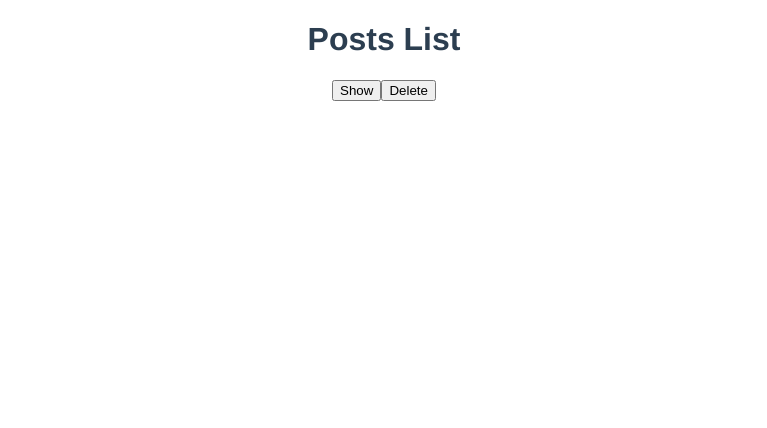
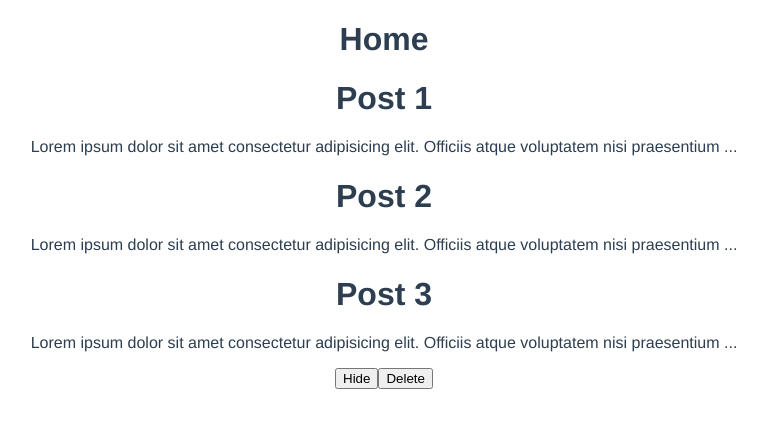
Before and after one commit to fisheeesh/Composition-Api, a Vue app: page / in a window 1280 px wide. Shown: the top 428 px of the page, without its empty margins (256-1023 px from the left). Built offline with nearby package versions, Linux system fonts and the light colour scheme.

Commit message:
recover all

```diff
--- a/src/components/PostsList.vue
+++ b/src/components/PostsList.vue
@@ -1,28 +1,21 @@
 <template>
-  <h1>Posts List</h1>
   <div v-for="post in posts" :key="post.id">
-    <div v-if="isShow">
-      <SinglePost :post="post"></SinglePost>
-    </div>
+    <SinglePost :post="post"></SinglePost>
   </div>
-  <button @click="isShow = !isShow">Show</button>
 </template>
 
 <script>
-import { ref } from 'vue';
 import SinglePost from './SinglePost'
+import { onMounted, onUnmounted, onUpdated } from 'vue';
 export default {
   components: { SinglePost },
-  props: ['posts'],
-  setup(props){
-    let isShow = ref(false)
-    // console.log(props.posts[0].title)
-
-    return { isShow }
+  props : ['posts'],
+  setup(){
+    onMounted(() => console.log("mounted"))
+    onUnmounted(() => console.log("unmounted"))
+    onUpdated(() => console.log("updated"))
   }
 }
 </script>
 
-<style>
-
-</style>
+<style></style>
--- a/src/components/SinglePost.vue
+++ b/src/components/SinglePost.vue
@@ -1,25 +1,21 @@
 <template>
-  <h1>{{ post.title }}</h1>
-  <p>{{ isShow ? post.body : cutPostBody }} <span @click="isShow = !isShow">{{ isShow ? '' : 'Show more' }}</span></p>
-
+    <h1>{{ post.title }}</h1>
+    <p @click="isShow = !isShow">{{ isShow ? post.content : cutBodyPost }}</p>
 </template>
 
 <script>
-import { computed, onMounted, onUnmounted, onUpdated, ref } from 'vue';
+import { computed, ref } from 'vue';
 
 export default {
-    props : ['post'],
+    props : [
+        'post'
+    ],
     setup(props){
+        // console.log(props.post.title)
         let isShow = ref(false)
-        let cutPostBody = computed(() => {
-            return props.post.body.substring(0, 100) + "..."
-        })
+        let cutBodyPost = computed(()=> props.post.content.substring(0, 100) + "...")
 
-        onMounted(() => console.log("mounted"))
-        onUnmounted(() => console.log("unmounted"))
-        onUpdated(() => console.log("updated"))
-
-        return { cutPostBody, isShow }
+        return { cutBodyPost, isShow}
     }
 }
 </script>
--- a/src/views/HomeView.vue
+++ b/src/views/HomeView.vue
@@ -1,25 +1,47 @@
 <template>
   <div class="home">
-    <PostsList :posts="posts"></PostsList>
+    <h1>Home</h1>
+    <div v-if="isShow">
+      <PostsList :posts="posts"></PostsList>
+    </div>
+    <button @click="isShow = !isShow">{{ isShow ? 'Hide' : 'Show' }}</button>
     <button @click="posts.pop()">Delete</button>
   </div>
 </template>
 
 <script>
 import PostsList from '../components/PostsList'
-import { ref } from 'vue';
+import { onMounted, onUnmounted, ref } from 'vue';
 
 
 export default {
   components: { PostsList },
   setup() {
+    let isShow = ref(true)
     let posts = ref([
-      { id: 1, title: "post 1", body: "Lorem ipsum dolor sit amet consectetur adipisicing elit. Dolor, exercitationem repellendus dolores veritatis dicta cumque nam sunt ea sit, nesciunt, provident ratione amet a nulla iure adipisci dolore autem. Sint suscipit deserunt ratione iusto molestias dolores dignissimos alias. Temporibus soluta quam adipisci numquam voluptas ipsam, aut aspernatur ipsa unde impedit autem libero! Illo modi maxime ipsa libero? Non aut nihil nesciunt veniam sapiente, provident blanditiis possimus ducimus repudiandae et. Animi officia impedit repudiandae rem soluta nesciunt tempora ipsam, ex aspernatur praesentium voluptatem facere, porro in quae possimus sit vel ducimus unde perspiciatis. Quis perferendis velit aperiam non explicabo, voluptate impedit tenetur porro. Nobis eaque quos voluptas, labore animi atque praesentium. Facere, fugiat? Et repellat fuga quibusdam iste vitae laboriosam facere nihil nesciunt? Voluptas magni, exercitationem atque, quidem officia dignissimos at commodi suscipit aperiam beatae quam quaerat est hic mollitia, quisquam repellendus sequi expedita autem? Commodi distinctio perspiciatis animi provident eligendi!" },
-      { id: 2, title: "post 2", body: "Lorem ipsum dolor sit amet consectetur adipisicing elit. Dolor, exercitationem repellendus dolores veritatis dicta cumque nam sunt ea sit, nesciunt, provident ratione amet a nulla iure adipisci dolore autem. Sint suscipit deserunt ratione iusto molestias dolores dignissimos alias. Temporibus soluta quam adipisci numquam voluptas ipsam, aut aspernatur ipsa unde impedit autem libero! Illo modi maxime ipsa libero? Non aut nihil nesciunt veniam sapiente, provident blanditiis possimus ducimus repudiandae et. Animi officia impedit repudiandae rem soluta nesciunt tempora ipsam, ex aspernatur praesentium voluptatem facere, porro in quae possimus sit vel ducimus unde perspiciatis. Quis perferendis velit aperiam non explicabo, voluptate impedit tenetur porro. Nobis eaque quos voluptas, labore animi atque praesentium. Facere, fugiat? Et repellat fuga quibusdam iste vitae laboriosam facere nihil nesciunt? Voluptas magni, exercitationem atque, quidem officia dignissimos at commodi suscipit aperiam beatae quam quaerat est hic mollitia, quisquam repellendus sequi expedita autem? Commodi distinctio perspiciatis animi provident eligendi!" },
-      { id: 3, title: "post 3", body: "Lorem ipsum dolor sit amet consectetur adipisicing elit. Dolor, exercitationem repellendus dolores veritatis dicta cumque nam sunt ea sit, nesciunt, provident ratione amet a nulla iure adipisci dolore autem. Sint suscipit deserunt ratione iusto molestias dolores dignissimos alias. Temporibus soluta quam adipisci numquam voluptas ipsam, aut aspernatur ipsa unde impedit autem libero! Illo modi maxime ipsa libero? Non aut nihil nesciunt veniam sapiente, provident blanditiis possimus ducimus repudiandae et. Animi officia impedit repudiandae rem soluta nesciunt tempora ipsam, ex aspernatur praesentium voluptatem facere, porro in quae possimus sit vel ducimus unde perspiciatis. Quis perferendis velit aperiam non explicabo, voluptate impedit tenetur porro. Nobis eaque quos voluptas, labore animi atque praesentium. Facere, fugiat? Et repellat fuga quibusdam iste vitae laboriosam facere nihil nesciunt? Voluptas magni, exercitationem atque, quidem officia dignissimos at commodi suscipit aperiam beatae quam quaerat est hic mollitia, quisquam repellendus sequi expedita autem? Commodi distinctio perspiciatis animi provident eligendi!" },
+      {
+        id: 1,
+        title: 'Post 1',
+        content: 'Lorem ipsum dolor sit amet consectetur adipisicing elit. Officiis atque voluptatem nisi praesentium non esse? Adipisci ullam maiores consequatur, voluptatum repudiandae doloribus similique quaerat doloremque pariatur facere possimus magnam assumenda!'
+      },
+      {
+        id: 2,
+        title: 'Post 2',
+        content: 'Lorem ipsum dolor sit amet consectetur adipisicing elit. Officiis atque voluptatem nisi praesentium non esse? Adipisci ullam maiores consequatur, voluptatum repudiandae doloribus similique quaerat doloremque pariatur facere possimus magnam assumenda!'
+      },
+      {
+        id: 3,
+        title: 'Post 3',
+        content: 'Lorem ipsum dolor sit amet consectetur adipisicing elit. Officiis atque voluptatem nisi praesentium non esse? Adipisci ullam maiores consequatur, voluptatum repudiandae doloribus similique quaerat doloremque pariatur facere possimus magnam assumenda!'
+      }
     ])
 
-    return { posts }
+
+
+
+    return { posts, isShow }
   }
 }
 </script>
+
+<style></style>
```
